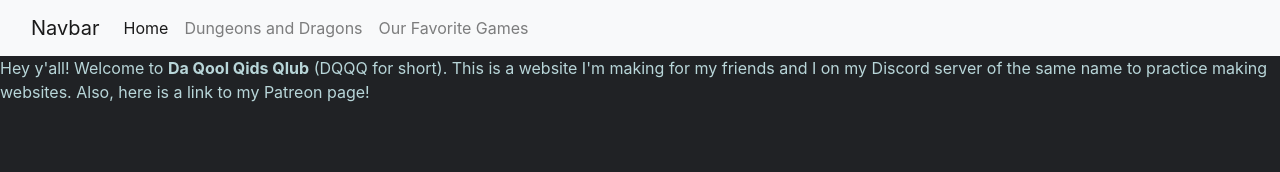
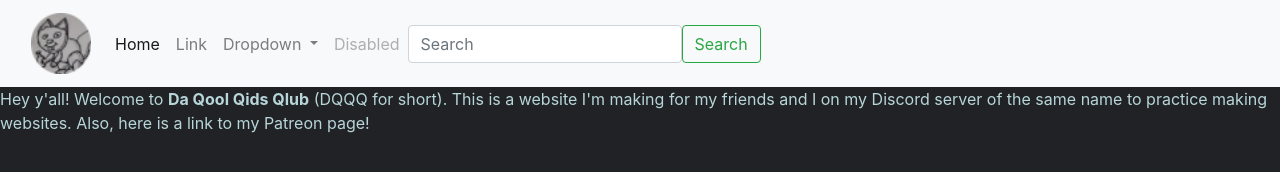
Before and after one commit to Gabraham42/Gabraham42.github.io, a plain HTML site: page index.html in a window 1280 px wide. Drawn offline with nearby package versions, Linux system fonts and the light colour scheme.

Commit message:
Sidebar Navigation via Bootstrap started.

```diff
--- a/index.html
+++ b/index.html
@@ -8,29 +8,39 @@
 		<title>Da Qool Qids Qlub</title>
 	</head>
 
-	<body>
-
     <nav class="navbar navbar-expand-lg navbar-light bg-light">
       <div class="container-fluid">
-    		<a class="navbar-brand" href="#">Navbar</a>
+        <a class="navbar-brand" href="index.html"><img src="squirrel.png" width="60" height="61" alt="The Squirrel"></a>
         <button class="navbar-toggler" type="button" data-bs-toggle="collapse" data-bs-target="#navbarSupportedContent" aria-controls="navbarSupportedContent" aria-expanded="false" aria-label="Toggle navigation">
           <span class="navbar-toggler-icon"></span>
         </button>
         <div class="collapse navbar-collapse" id="navbarSupportedContent">
           <ul class="navbar-nav me-auto mb-2 mb-lg-0">
-
             <li class="nav-item">
-          	<a class="nav-link active" aria-current="page" href="index.html">Home</a>
+              <a class="nav-link active" aria-current="page" href="#">Home</a>
             </li>
-
             <li class="nav-item">
-          		<a class="nav-link" href="dnd.html">Dungeons and Dragons</a>
+              <a class="nav-link" href="#">Link</a>
             </li>
-
+            <li class="nav-item dropdown">
+              <a class="nav-link dropdown-toggle" href="#" id="navbarDropdown" role="button" data-bs-toggle="dropdown" aria-expanded="false">
+                Dropdown
+              </a>
+              <ul class="dropdown-menu" aria-labelledby="navbarDropdown">
+                <li><a class="dropdown-item" href="#">Action</a></li>
+                <li><a class="dropdown-item" href="#">Another action</a></li>
+                <li><hr class="dropdown-divider"></li>
+                <li><a class="dropdown-item" href="#">Something else here</a></li>
+              </ul>
+            </li>
             <li class="nav-item">
-          		<a class="nav-link" href="games.html">Our Favorite Games</a>
+              <a class="nav-link disabled" href="#" tabindex="-1" aria-disabled="true">Disabled</a>
             </li>
-
+          </ul>
+          <form class="d-flex">
+            <input class="form-control me-2" type="search" placeholder="Search" aria-label="Search">
+            <button class="btn btn-outline-success" type="submit">Search</button>
+          </form>
         </div>
       </div>
     </nav>
```
Also changed, not shown: 350x150.png (deleted), squirrel.png (added), 1 other file. Lines whose indentation alone changed are shown as unchanged.
